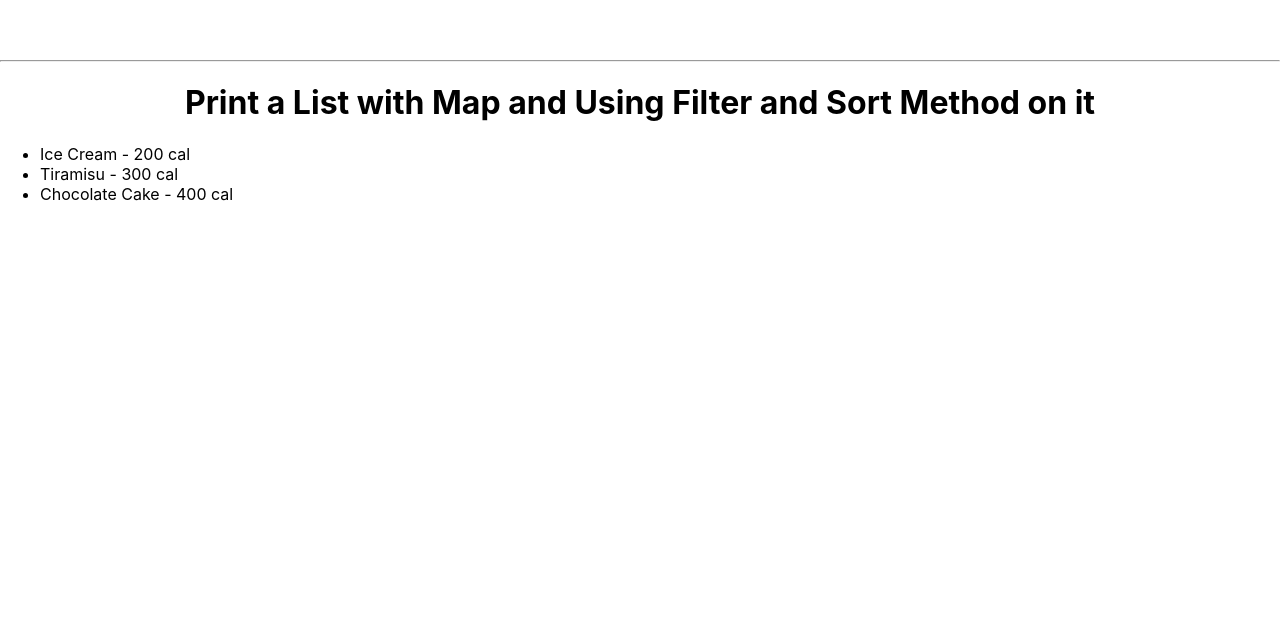
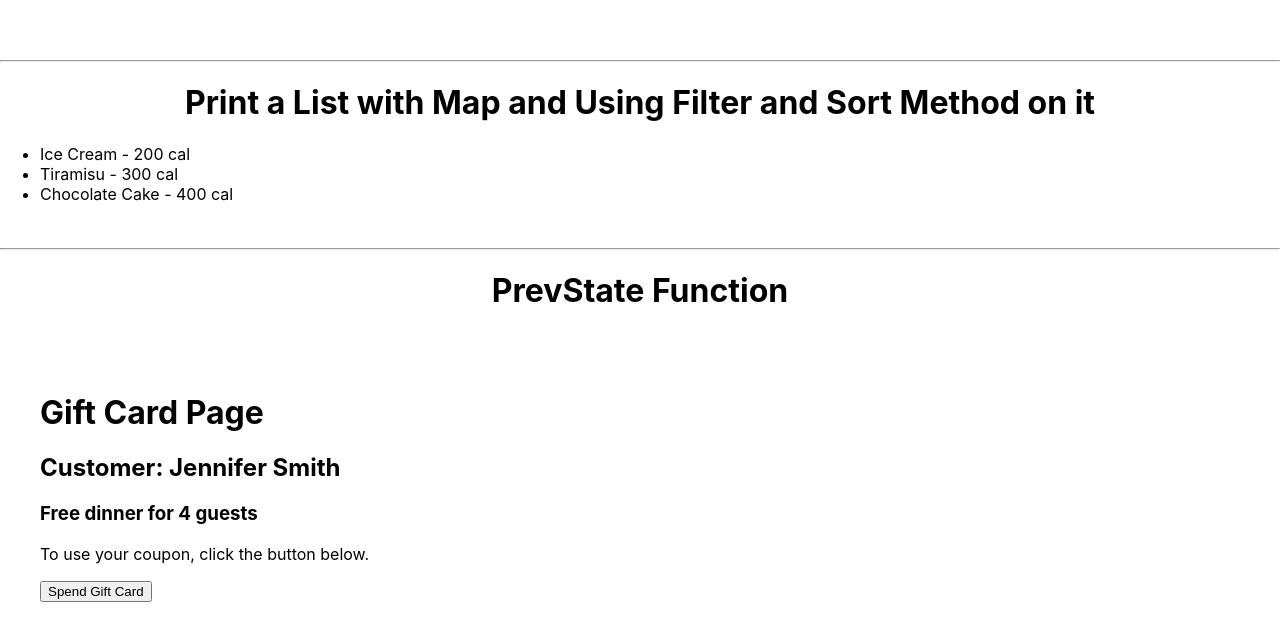
Before and after one commit to MuhammadShahbaz47/ReactJS-Practice, a React (Create React App) app: page / in a window 1280 px wide. Shown: the part 1997-2637 px from the top of the page. Before the commit the page ends 2217 px from the top, so only its background shows below. Built offline with nearby package versions, Linux system fonts and the light colour scheme.

Commit message:
prevStateFunction included

```diff
--- a/src/App.js
+++ b/src/App.js
@@ -10,6 +10,7 @@ import { Link, Route, Routes } from 'react-router-dom';
 import ConditionalRendering from './components/ConditionalRendering';
 import MediaUse from './components/MediaUse';
 import DessertsList from './components/dessertList';
+import PrevStateFunction from './assets/advReactComponents/prevStateFunction';
 
 const desserts = [
   {
@@ -100,6 +101,15 @@ function App(props) {
 
     <DessertsList data={desserts} />
 
+    <br/>
+    <hr/>
+
+    {/* Update Next states only by keeping the Previous State same using prevState() function */}
+
+    <h1 style={{textAlign:"center"}}>PrevState Function</h1>
+
+    <PrevStateFunction />
+
   </div>
   )
 }
--- /dev/null
+++ b/src/assets/advReactComponents/prevStateFunction.js
@@ -0,0 +1,48 @@
+import { useState } from "react";
+
+export default function PrevStateFunction() {
+  const [giftCard, setGiftCard] = useState(
+    {
+        firstName: "Jennifer",
+        lastName: "Smith",
+        text: "Free dinner for 4 guests",
+        valid: true,
+        instructions: "To use your coupon, click the button below.",
+    }
+  );
+
+  function spendGiftCard() {
+    setGiftCard(prevState => {
+      return {
+        ...prevState,
+        text: "Your coupon has been used.",
+        valid: false,
+        instructions: "Please visit our restaurant to renew your gift card"
+      }
+    })
+  }
+
+  return (
+    <div style={{padding: '40px'}}>
+      <h1>
+        Gift Card Page
+      </h1>
+      <h2>
+        Customer: {giftCard.firstName} {giftCard.lastName}
+      </h2>
+      <h3>
+        {giftCard.text}
+      </h3>
+      <p>
+        {giftCard.instructions}
+      </p>
+      {
+        giftCard.valid && (
+          <button onClick={spendGiftCard}>
+            Spend Gift Card
+          </button>
+        )
+      }
+    </div>
+  );
+}
```
